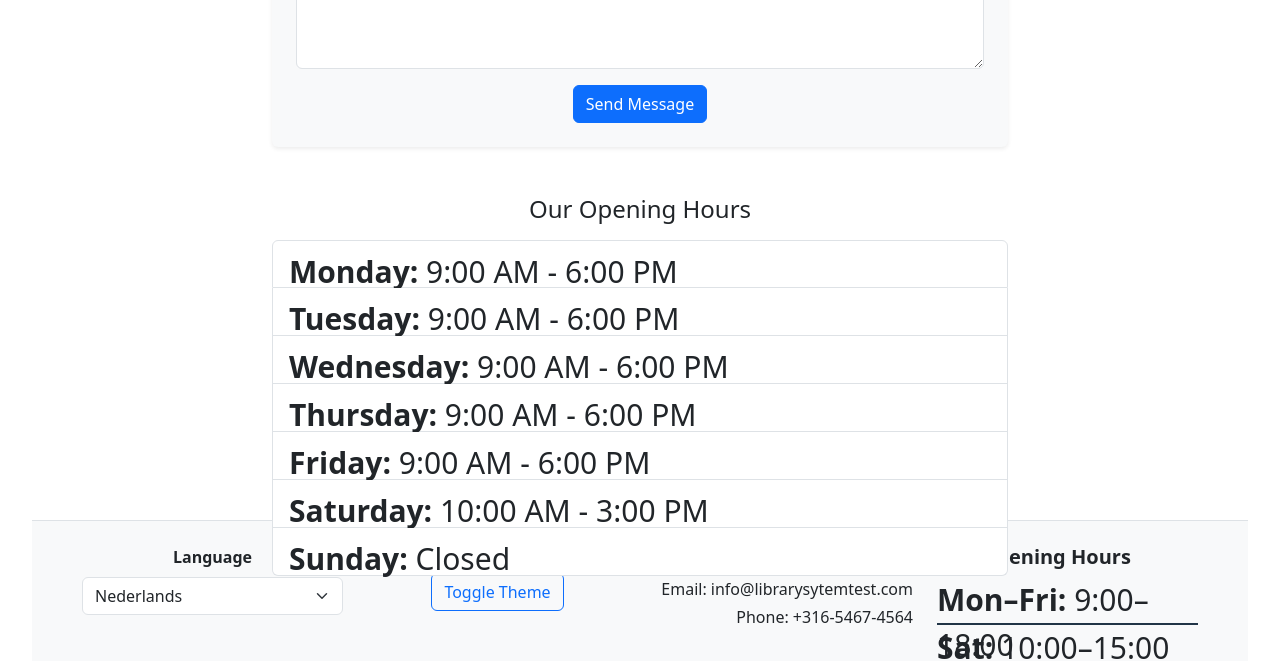
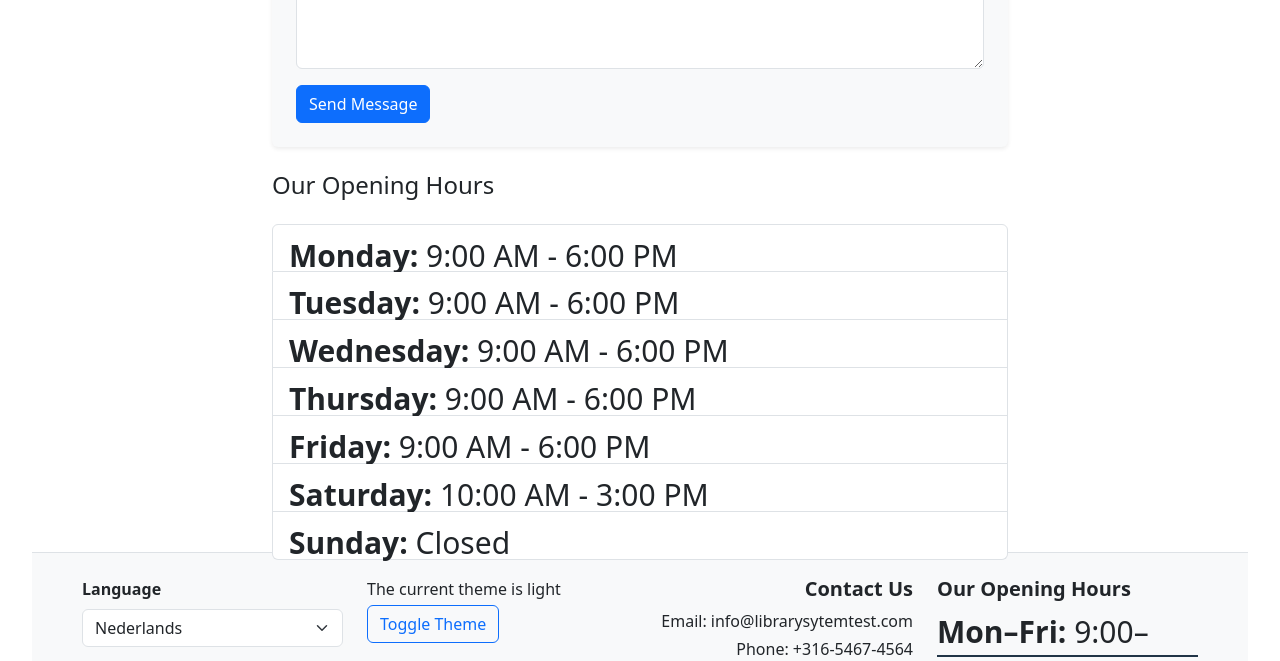
Before and after one commit to smallproject/library-system-frontend, a React (Vite) app: page /contact in a window 1280 px wide. Shown: the part 1180-1841 px from the top of the page. Built offline with nearby package versions, Linux system fonts and the light colour scheme.

Commit message:
fixed overlapping issue

```diff
--- a/src/App.css
+++ b/src/App.css
@@ -2,7 +2,7 @@
     max-width: 1280px;
     margin: 0 auto;
     padding: 2rem;
-    text-align: center;
+    /*text-align: center;*/
 }
 
 .logo {
--- a/src/App.jsx
+++ b/src/App.jsx
@@ -58,7 +58,7 @@ function App() {
             <div className="d-flex flex-column min-vh-100">
                 <div className="container-fluid py-4 flex-grow-1">
                     <div className="row">
-                        <main className={"col-12"}>
+                        <main className="col-12">
                             <Routes>
                                 <Route path="/" element={<Homepage/>}/>
 
--- a/src/pages/Contact.jsx
+++ b/src/pages/Contact.jsx
@@ -39,6 +39,7 @@ function Contact() {
     return (
         <section className="container py-5">
             <div className="row justify-content-center">
+
                 <div className="col-lg-8">
                     <article className="mb-4">
                         <h1 className="mb-3 text-primary">{title}</h1>
@@ -99,8 +100,9 @@ function Contact() {
                         </button>
                     </form>
 
-                    <div className="mt-5">
-                        <h4 className="mb-3">Our Opening Hours</h4>
+
+                    <div className="mt-4 mb-5">
+                        <h4 className="mb-4">Our Opening Hours</h4>
                         <ul className="list-group text-start">
                             <li className="list-group-item"><strong>Monday:</strong> 9:00 AM - 6:00 PM</li>
                             <li className="list-group-item"><strong>Tuesday:</strong> 9:00 AM - 6:00 PM</li>
```
